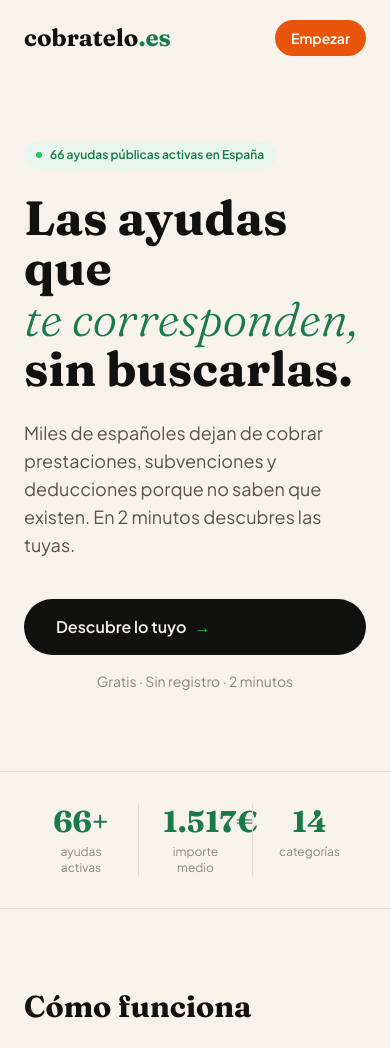
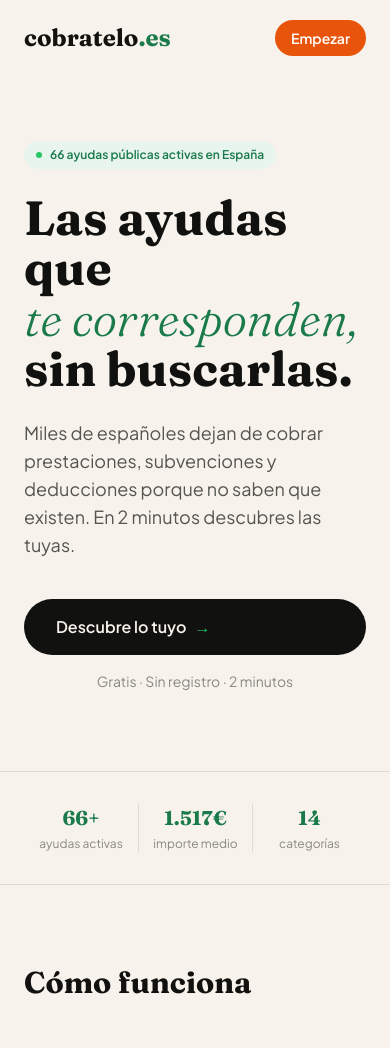
Before and after one commit to enki1982/cobratelo, a Next.js app: page / in a window 390 px wide. Shown: the top 1048 px of the page. Built offline with nearby package versions, Linux system fonts and the light colour scheme; no server answers; the database is empty.

Commit message:
fix: stats móvil — font más pequeño y truncado para no invadir separadores

```diff
--- a/pages/index.js
+++ b/pages/index.js
@@ -108,9 +108,9 @@ export default function Home() {
         <section className="border-y border-[#E0DAD0] py-8">
           <div className="max-w-5xl mx-auto px-6 grid grid-cols-3 divide-x divide-[#E0DAD0]">
             {[{ label: 'ayudas activas', value: `${totalAyudas}+` }, ...STATS_BASE].map((s, i) => (
-              <div key={i} className="px-6 text-center">
-                <div className="font-display text-3xl font-bold text-[#1A7A4A]">{s.value}</div>
-                <div className="text-xs text-[#888882] mt-1">{s.label}</div>
+              <div key={i} className="px-2 md:px-6 text-center overflow-hidden">
+                <div className="font-display text-xl md:text-3xl font-bold text-[#1A7A4A] truncate">{s.value}</div>
+                <div className="text-xs text-[#888882] mt-1 truncate">{s.label}</div>
               </div>
             ))}
           </div>
```
